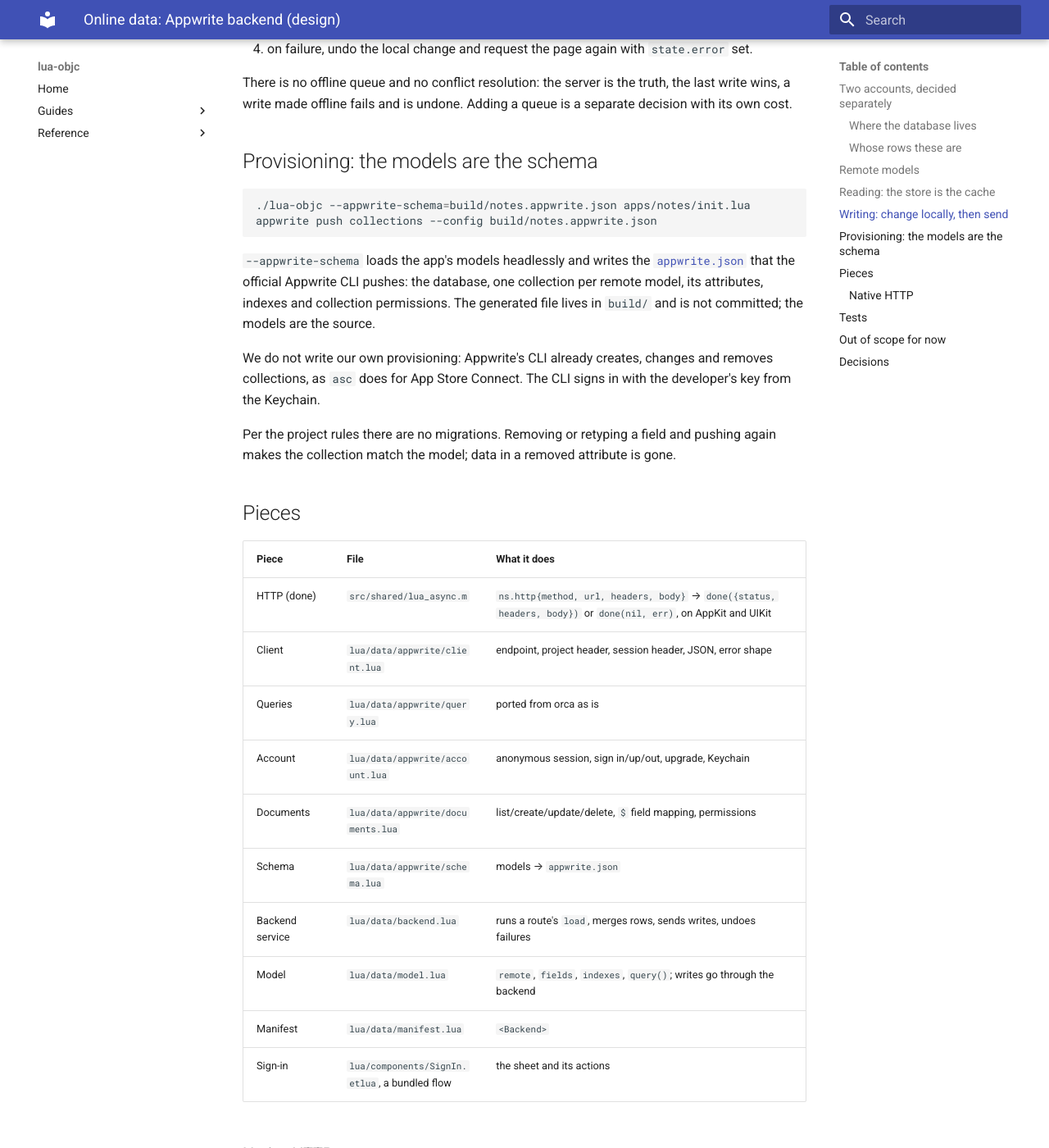
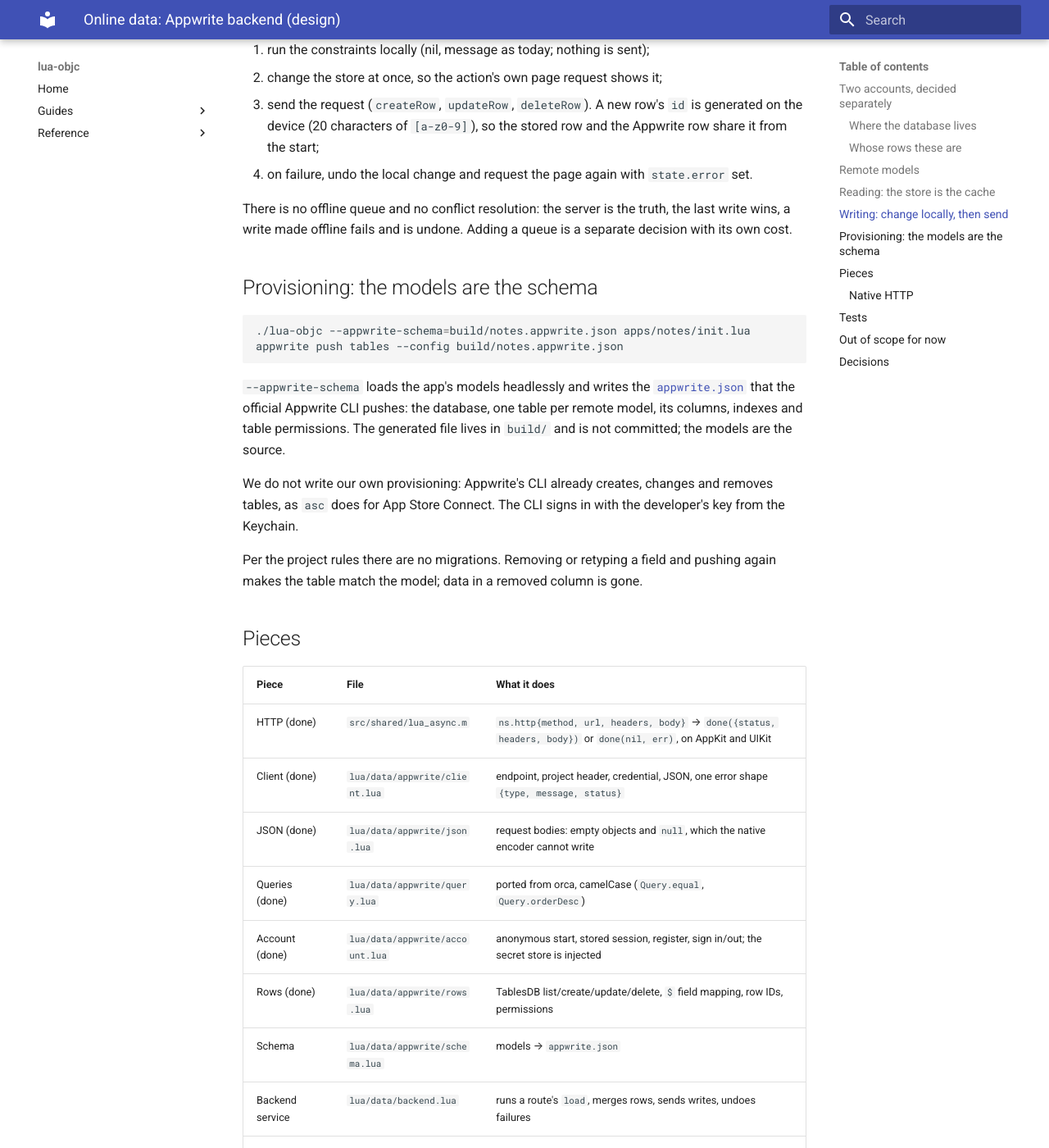
Before and after one commit to corepunch/lua-objc, an MkDocs documentation site: the page built from docs/backend.md, in a window 1280 px wide and 1400 px high, scrolled down 3844 px. Shown: the whole window at 82% size. Built offline with MkDocs 1.6.1 and Material for MkDocs 9.7.7, drawn with Linux system fonts in a browser that asks for light colours; some of the changed text lies outside the part shown.

Commit message:
Add the Appwrite client to the data layer
lua/data/appwrite/ talks to one Appwrite project over the injected ns.http:
client (project header, credential, JSON, one error shape), rows (TablesDB
list/create/update/delete, $ field mapping, device-made row IDs, row
permissions from a model's remote), account (anonymous start, stored
session, register keeps the anonymous user's rows, sign in, sign out),
queries ported from orca, and a JSON encoder for the empty objects and
nulls the native encoder cannot write.

TablesDB replaces the Databases API in docs/backend.md: Appwrite 1.8 names
tables and rows as our models do.

Co-Authored-By: Claude Opus 5.5 <noreply@anthropic.com>

````diff
--- a/docs/backend.md
+++ b/docs/backend.md
@@ -1,13 +1,17 @@
 # Online data: Appwrite backend (design)
 
-Status: agreed design, not implemented yet. The decisions taken are listed at
-the end.
+Status: agreed design, being built. Done: the HTTP request and the Appwrite
+client (`lua/data/appwrite/`); the "Pieces" table marks each step. The
+decisions taken are listed at the end.
 
 An app that keeps its data online declares it the way it declares local data:
-a model is a table of rows. A model marked `remote` is a collection in an
-[Appwrite](https://appwrite.io/docs) database, its rows are documents, and the
-store holds the rows last read from it. The app author never creates a table
-by hand: the models are the schema, and one command makes the database match.
+a model is a table of rows. A model marked `remote` is a table in an
+[Appwrite](https://appwrite.io/docs) TablesDB database and its rows are that
+table's rows. Appwrite 1.8 names them as our models do
+(`/tablesdb/{db}/tables/{table}/rows`), so this design uses TablesDB, not the
+older Databases API of collections and documents. The store holds the rows last
+read from it. The app author never creates a table by hand: the models are the
+schema, and one command makes the database match.
 
 The Lua client is ported from orca (`share/orca/plugins/appwrite/query.lua`,
 `apps/chat/api/appwrite_auth.lua`, `apps/chat/api/orca_transport.lua`), keeping
@@ -54,7 +58,7 @@ The device and release builds (`make ipad`, `make ipad-deploy`,
 `<Backend>` names no `project`, with a message that says to create one. The
 simulator, `make run` and the streaming iOS host accept it.
 
-An Appwrite API key (needed to create collections) never ships in an app and
+An Appwrite API key (needed to create tables) never ships in an app and
 never enters the repository. It lives in the Mac's Keychain and is used only
 by the provisioning command, as the `asc` profile is.
 
@@ -62,13 +66,15 @@ by the provisioning command, as the `asc` profile is.
 
 Every app opens an **anonymous session** at first launch
 (`POST /account/sessions/anonymous`): data saves at once, with no sign-up
-screen. Signing in later with email, a magic link or OAuth turns that same
-account into a permanent one (`PATCH /account/email` on the anonymous account),
-so the rows stay with the person. Signing out ends the session; the next launch
-opens a new anonymous account.
+screen. Registering later (an email and a password) turns that same account
+into a permanent one (`PATCH /account/email` on the anonymous account), so the
+rows stay with the person. Signing in to an account that already exists is a
+move to that account: the anonymous one's rows stay behind with it. Signing
+out ends the session; the next launch opens a new anonymous account. Magic
+links and OAuth come later; they end in the same kind of session.
 
 The session secret is stored with the existing Keychain bridge
-(`ns.credentials`, `src/shared/credentials.m`) under the account
+(`ns.Credentials`, `src/shared/credentials.m`) under the account
 `appwrite.<project>`, never in the store.
 
 The sign-in sheet is a bundled etlua component (`lua/components/`), and the
@@ -97,27 +103,27 @@ local Notes, Note = Model:extend("notes", {
 })
 ```
 
-- **Table → collection.** The table name is the collection ID (Appwrite
+- **Table → table.** The model's table name is the Appwrite table ID (Appwrite
   accepts custom IDs of up to 36 characters).
-- **`fields`** are Appwrite attributes: `string(n)`, `integer`, `float`,
+- **`fields`** are Appwrite columns: `string(n)`, `integer`, `float`,
   `boolean`, `datetime`, `email`, `url`, `enum(a|b|c)`; a trailing `[]` makes
   an array (`"string(32)[]"`). A field ending in `?` is optional; the others
   are required. A local model has no `fields` and keeps working as it does.
 - **System fields.** `$id` reads as `id` (the primary key), `$createdAt` and
   `$updatedAt` as `createdAt` and `updatedAt`; the other `$` fields are not
   exposed.
-- **Relations** stay ours: a `belongsTo` is a plain `listId` attribute, not an
-  Appwrite relationship attribute. The models already follow them over the
+- **Relations** stay ours: a `belongsTo` is a plain `listId` column, not an
+  Appwrite relationship column. The models already follow them over the
   store.
 - **`remote`** names who may read and write a row:
 
-  | `remote` | collection | each document |
+  | `remote` | table | each row |
   |---|---|---|
   | `"private"` | create: `users` | read, update, delete: `user:<id>` |
   | `"shared"` | create: `users` | read: `users`; update, delete: `user:<id>` |
   | `"public"` | create: `users` | read: `any`; update, delete: `user:<id>` |
 
-  Document security is on for every remote collection. Anything finer (teams,
+  Row security is on for every remote table. Anything finer (teams,
   labels) is out of scope for now.
 
 ## Reading: the store is the cache
@@ -148,8 +154,8 @@ return {
   be sent and is an error.
 - The page controller runs the route's `load` through the backend service,
   renders once with `state.loading = true`, then **replaces** the store rows
-  that match the query's `where` with the returned documents and requests the
-  page again. Replacing, not merging by `id`, is what removes a document
+  that match the query's `where` with the returned rows and requests the
+  page again. Replacing, not merging by `id`, is what removes a row
   deleted on the server or by another device; rows that do not match `where`
   (another list, another page's query) are left alone. A query with
   `opts.after` loads the next window of the same `where` and appends to it
@@ -168,9 +174,9 @@ they do not know a row came from the network.
 
 1. run the constraints locally (nil, message as today; nothing is sent);
 2. change the store at once, so the action's own page request shows it;
-3. send the request (`createDocument`, `updateDocument`, `deleteDocument`).
+3. send the request (`createRow`, `updateRow`, `deleteRow`).
    A new row's `id` is generated on the device (20 characters of
-   `[a-z0-9]`), so the stored row and the document share it from the start;
+   `[a-z0-9]`), so the stored row and the Appwrite row share it from the start;
 4. on failure, undo the local change and request the page again with
    `state.error` set.
 
@@ -182,32 +188,33 @@ is a separate decision with its own cost.
 
 ```sh
 ./lua-objc --appwrite-schema=build/notes.appwrite.json apps/notes/init.lua
-appwrite push collections --config build/notes.appwrite.json
+appwrite push tables --config build/notes.appwrite.json
 ```
 
 `--appwrite-schema` loads the app's models headlessly and writes the
-[`appwrite.json`](https://appwrite.io/docs/tooling/command-line/collections)
-that the official Appwrite CLI pushes: the database, one collection per remote
-model, its attributes, indexes and collection permissions. The generated file
+[`appwrite.json`](https://appwrite.io/docs/tooling/command-line/tables)
+that the official Appwrite CLI pushes: the database, one table per remote
+model, its columns, indexes and table permissions. The generated file
 lives in `build/` and is not committed; the models are the source.
 
 We do not write our own provisioning: Appwrite's CLI already creates,
-changes and removes collections, as `asc` does for App Store Connect. The CLI
+changes and removes tables, as `asc` does for App Store Connect. The CLI
 signs in with the developer's key from the Keychain.
 
 Per the project rules there are no migrations. Removing or retyping a field
-and pushing again makes the collection match the model; data in a removed
-attribute is gone.
+and pushing again makes the table match the model; data in a removed
+column is gone.
 
 ## Pieces
 
 | Piece | File | What it does |
 |---|---|---|
 | HTTP (done) | `src/shared/lua_async.m` | `ns.http{method, url, headers, body}` → `done({status, headers, body})` or `done(nil, err)`, on AppKit and UIKit |
-| Client | `lua/data/appwrite/client.lua` | endpoint, project header, session header, JSON, error shape |
-| Queries | `lua/data/appwrite/query.lua` | ported from orca as is |
-| Account | `lua/data/appwrite/account.lua` | anonymous session, sign in/up/out, upgrade, Keychain |
-| Documents | `lua/data/appwrite/documents.lua` | list/create/update/delete, `$` field mapping, permissions |
+| Client (done) | `lua/data/appwrite/client.lua` | endpoint, project header, credential, JSON, one error shape `{type, message, status}` |
+| JSON (done) | `lua/data/appwrite/json.lua` | request bodies: empty objects and `null`, which the native encoder cannot write |
+| Queries (done) | `lua/data/appwrite/query.lua` | ported from orca, camelCase (`Query.equal`, `Query.orderDesc`) |
+| Account (done) | `lua/data/appwrite/account.lua` | anonymous start, stored session, register, sign in/out; the secret store is injected |
+| Rows (done) | `lua/data/appwrite/rows.lua` | TablesDB list/create/update/delete, `$` field mapping, row IDs, permissions |
 | Schema | `lua/data/appwrite/schema.lua` | models → `appwrite.json` |
 | Backend service | `lua/data/backend.lua` | runs a route's `load`, merges rows, sends writes, undoes failures |
 | Model | `lua/data/model.lua` | `remote`, `fields`, `indexes`, `query()`; writes go through the backend |
````
Also changed, not shown: 8 other files.
